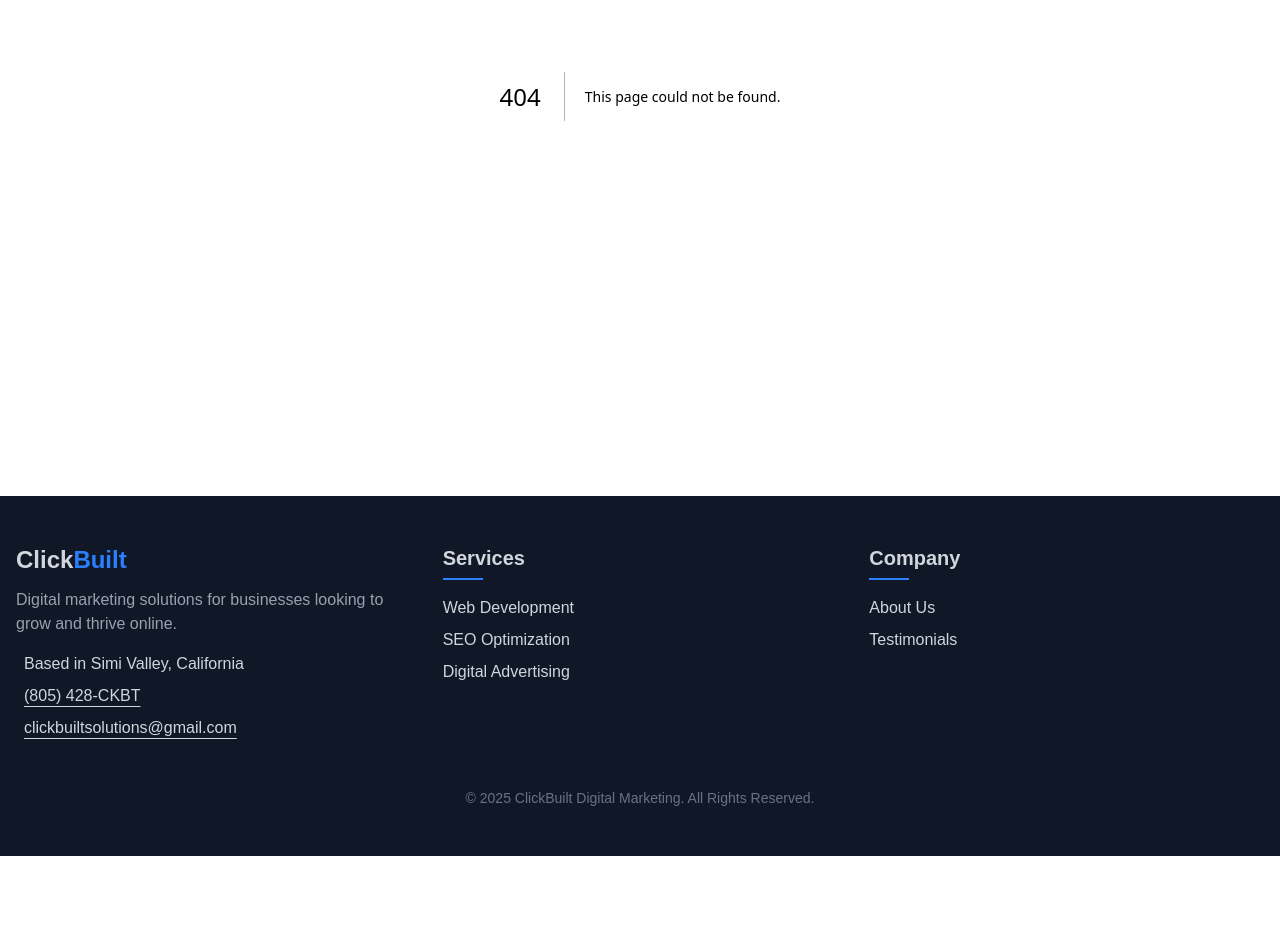
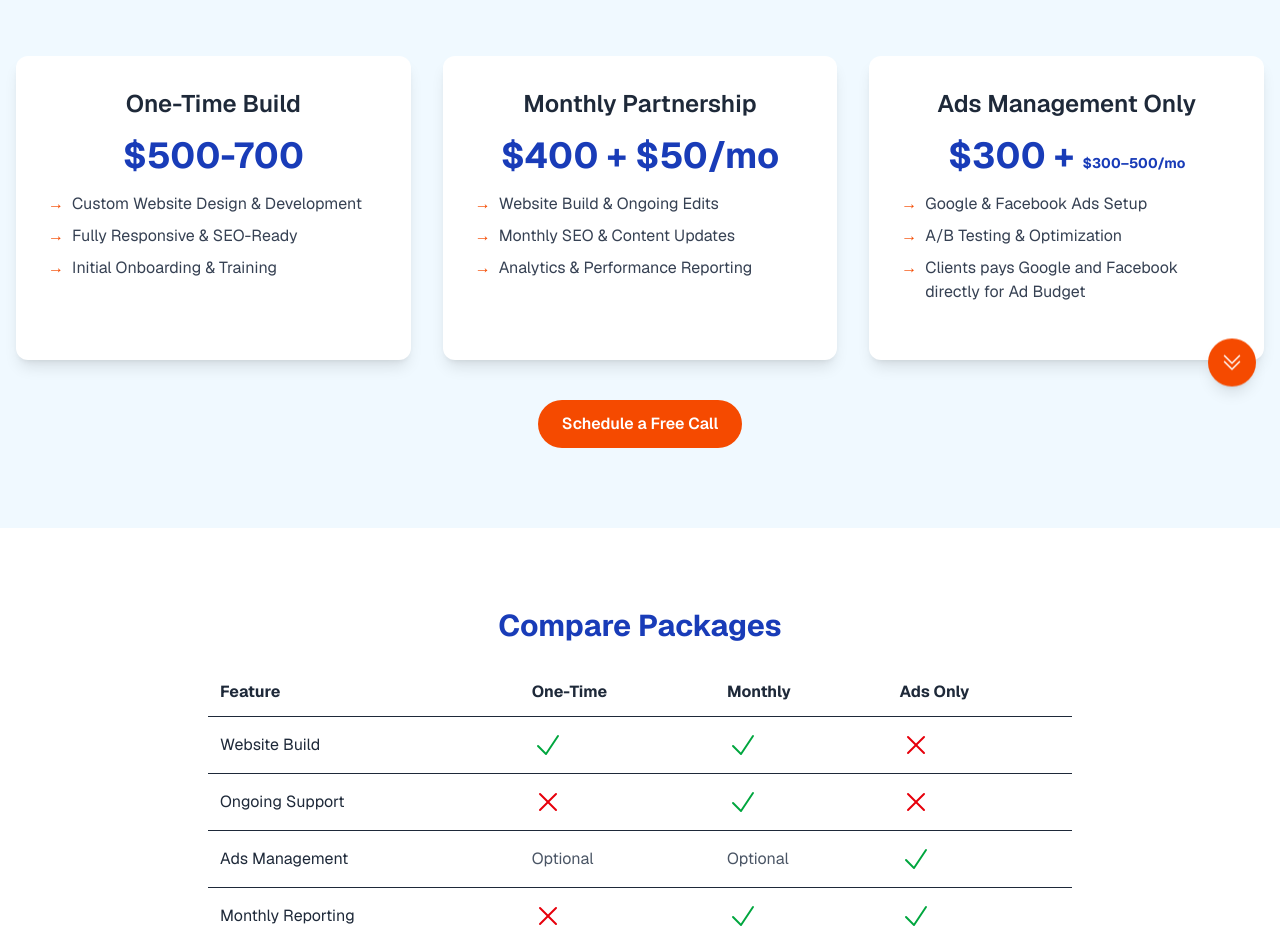
Before and after one commit to Aadi-1/clickbuilt, a Next.js app: page /pricing in a window 1280 px wide. Before the commit this address had no page. Shown: the part 380-1332 px from the top of the page. Before the commit the page ends 1236 px from the top, so only its background shows below. Built offline with nearby package versions, Linux system fonts and the light colour scheme.

Commit message:
gtm test and fixes pricing

```diff
--- a/src/app/layout.tsx
+++ b/src/app/layout.tsx
@@ -1,6 +1,7 @@
 import type { Metadata } from "next";
 import { Geist, Geist_Mono } from "next/font/google";
 import "./globals.css";
+import Head from "next/head";
 
 import Navbar from "@/components/Navbar";
 
@@ -30,6 +31,24 @@ export default function RootLayout({
       <body
         className={`${geistSans.variable} ${geistMono.variable} antialiased`}
       >
+        <Head>
+          <title>
+            ClickBuilt Digital Consulting | Website Creation, SEO, and
+            Advertising
+          </title>
+          <meta
+            name="ClickBuilt Digital Consulting"
+            content="ClickBuilt Digital Consulting Providing Website Design, SEO, and Digital Ads Management to Help Businesses Grow With Proven Lead Generation Strategies."
+          />
+        </Head>
+        <noscript>
+          <iframe
+            src="https://www.googletagmanager.com/ns.html?id=GTM-NF2LXM7Q"
+            height="0"
+            width="0"
+            style={{ display: "none", visibility: "hidden" }}
+          />
+        </noscript>
         <div className="bg-gradient-to-l shadow-lg border-b bg-white text-black z-50 w-full ">
           <Navbar />
         </div>
--- a/src/app/page.tsx
+++ b/src/app/page.tsx
@@ -82,14 +82,14 @@ export default function Home() {
               to Competitors Who Market Better.
             </h1>
             <p className="text-lg md:text-xl mb-8 max-w-3xl mx-auto">
-              We help you take control of your online market with
-              high‑converting websites and growth‑focused campaigns.
+              ClickBuilt Digital Marketing and Consulting Solutions Designed to
+              Help You Achieve Real Business Growth.
             </p>
             <a
               href="#contact"
               className="inline-block bg-orange-600 hover:bg-white hover:text-black text-white font-semibold rounded-full px-8 py-3 transition-colors"
             >
-              Take Back Your Market
+              Book A Free Strategy Call
             </a>
           </div>
         </section>
@@ -311,7 +311,7 @@ export default function Home() {
                 <option value="">Business Type</option>
                 <option>Personal Brands</option>
                 <option>Restaurants/Cafe</option>
-                <option>Professional Services (Legal, Business)</option>
+                <option>Professional Services</option>
                 <option>E‑commerce</option>
                 <option>Service Based Businesses</option>
               </select>
@@ -319,6 +319,10 @@ export default function Home() {
                 name="phone"
                 type="tel"
                 placeholder="Phone Number"
+                required
+                inputMode="tel"
+                pattern="^\+?[0-9]{7,15}$"
+                title="Please enter a valid phone number (7–15 digits, optional leading +)"
                 className="w-full p-3 rounded-full bg-gray-100"
               />
               <div className="flex space-x-4">
--- /dev/null
+++ b/src/app/pricing/page.tsx
@@ -0,0 +1,173 @@
+"use client";
+import Link from "next/link";
+import ScrollButton from "@/components/scrollnext";
+import { CheckIcon, XMarkIcon } from "@heroicons/react/24/solid";
+
+export default function PricingPage() {
+  return (
+    <main className="font-sans text-gray-800 overflow-x-hidden">
+      <ScrollButton />
+
+      {/* Hero */}
+      <section className="bg-gradient-to-br from-blue-800 to-blue-500 text-white py-20 text-center">
+        <div className="container mx-auto px-4">
+          <h1 className="text-4xl md:text-5xl font-bold mb-4">
+            Flexible Pricing to Fit Your Business Goals
+          </h1>
+          <p className="mt-10 text-2xl">
+            All packages can be customized to fit your unique needs.
+          </p>
+        </div>
+      </section>
+
+      {/* Pricing Cards */}
+      <section className="py-20 bg-sky-50">
+        <div className="container mx-auto px-4 grid gap-8 sm:grid-cols-1 md:grid-cols-3 items-stretch">
+          {/* One-Time Build */}
+          <div className="flex flex-col h-full bg-white rounded-xl shadow-lg p-8 text-center">
+            <h3 className="text-2xl font-semibold mb-4">One-Time Build</h3>
+            <p className="text-4xl font-bold text-blue-800 mb-4">$500-700</p>
+            <ul className="space-y-2 text-gray-700 mb-6 text-left flex-1">
+              <li className="flex items-start">
+                <span className="text-orange-600 mr-2">→</span>
+                Custom Website Design & Development
+              </li>
+              <li className="flex items-start">
+                <span className="text-orange-600 mr-2">→</span>
+                Fully Responsive & SEO-Ready
+              </li>
+              <li className="flex items-start">
+                <span className="text-orange-600 mr-2">→</span>
+                Initial Onboarding & Training
+              </li>
+            </ul>
+          </div>
+
+          {/* Monthly Partnership */}
+          <div className="flex flex-col h-full bg-white rounded-xl shadow-lg p-8 text-center">
+            <h3 className="text-2xl font-semibold mb-4">Monthly Partnership</h3>
+            <p className="text-4xl font-bold text-blue-800 mb-4">
+              $400 + $50/mo
+            </p>
+            <ul className="space-y-2 text-gray-700 mb-6 text-left flex-1">
+              <li className="flex items-start">
+                <span className="text-orange-600 mr-2">→</span>
+                Website Build & Ongoing Edits
+              </li>
+              <li className="flex items-start">
+                <span className="text-orange-600 mr-2">→</span>
+                Monthly SEO & Content Updates
+              </li>
+              <li className="flex items-start">
+                <span className="text-orange-600 mr-2">→</span>
+                Analytics & Performance Reporting
+              </li>
+            </ul>
+          </div>
+
+          {/* Ads Management Only */}
+          <div className="flex flex-col h-full bg-white rounded-xl shadow-lg p-8 text-center">
+            <h3 className="text-2xl font-semibold mb-4">Ads Management Only</h3>
+            <p className="text-4xl font-bold text-blue-800 mb-4">
+              $300 + <span className="text-sm">$300–500/mo</span>
+            </p>
+            <ul className="space-y-2 text-gray-700 mb-6 text-left flex-1">
+              <li className="flex items-start">
+                <span className="text-orange-600 mr-2">→</span>
+                Google & Facebook Ads Setup
+              </li>
+              <li className="flex items-start">
+                <span className="text-orange-600 mr-2">→</span>
+                A/B Testing & Optimization
+              </li>
+              <li className="flex items-start">
+                <span className="text-orange-600 mr-2">→</span>
+                Clients pays Google and Facebook directly for Ad Budget
+              </li>
+            </ul>
+          </div>
+        </div>
+
+        <div className="flex justify-center">
+          <Link
+            href="/#contact"
+            className="mt-10 inline-block bg-orange-600 hover:bg-orange-700 text-white font-semibold rounded-full px-6 py-3 transition-colors"
+          >
+            Schedule a Free Call
+          </Link>
+        </div>
+      </section>
+
+      {/* Compare Packages Table */}
+      <section className="py-20 bg-white">
+        <div className="container mx-auto px-4 max-w-4xl">
+          <h2 className="text-3xl font-bold text-blue-800 mb-6 text-center">
+            Compare Packages
+          </h2>
+          <div className="overflow-x-auto">
+            <table className="w-full table-auto text-left border-collapse">
+              <thead>
+                <tr>
+                  <th className="p-3 border-b">Feature</th>
+                  <th className="p-3 border-b">One-Time</th>
+                  <th className="p-3 border-b">Monthly</th>
+                  <th className="p-3 border-b">Ads Only</th>
+                </tr>
+              </thead>
+              <tbody>
+                <tr>
+                  <td className="p-3 border-b">Website Build</td>
+                  <td className="p-3 border-b">
+                    <CheckIcon className="w-8 h-8 text-green-600" />
+                  </td>
+                  <td className="p-3 border-b">
+                    <CheckIcon className="w-8 h-8 text-green-600" />
+                  </td>
+                  <td className="p-3 border-b">
+                    <XMarkIcon className="w-8 h-8 text-red-600" />
+                  </td>
+                </tr>
+                <tr>
+                  <td className="p-3 border-b">Ongoing Support</td>
+                  <td className="p-3 border-b">
+                    <XMarkIcon className="w-8 h-8 text-red-600" />
+                  </td>
+                  <td className="p-3 border-b">
+                    <CheckIcon className="w-8 h-8 text-green-600" />
+                  </td>
+                  <td className="p-3 border-b">
+                    <XMarkIcon className="w-8 h-8 text-red-600" />
+                  </td>
+                </tr>
+                <tr>
+                  <td className="p-3 border-b">Ads Management</td>
+                  <td className="p-3 border-b">
+                    <span className="text-gray-600">Optional</span>
+                  </td>
+                  <td className="p-3 border-b">
+                    <span className="text-gray-600">Optional</span>
+                  </td>
+                  <td className="p-3 border-b">
+                    <CheckIcon className="w-8 h-8 text-green-600" />
+                  </td>
+                </tr>
+                <tr>
+                  <td className="p-3">Monthly Reporting</td>
+                  <td className="p-3">
+                    <XMarkIcon className="w-8 h-8 text-red-600" />
+                  </td>
+                  <td className="p-3">
+                    <CheckIcon className="w-8 h-8 text-green-600" />
+                  </td>
+                  <td className="p-3">
+                    <CheckIcon className="w-8 h-8 text-green-600" />
+                  </td>
+                </tr>
+              </tbody>
+            </table>
+          </div>
+        </div>
+      </section>
+    </main>
+  );
+}
--- a/src/components/Navbar.tsx
+++ b/src/components/Navbar.tsx
@@ -33,6 +33,9 @@ export default function Navbar() {
           </Link>
           <Link href="/testimonials" className="hover:text-blue-600">
             Testimonials
+          </Link>
+          <Link href="/pricing" className="hover:text-blue-600">
+            Pricing
           </Link>
           <Link href="/about" className="hover:text-blue-600">
             About
```
Also changed, not shown: public/Xlogo.svg (added), src/app/about 2/page.tsx (renamed from src/app/examples/page.tsx).
